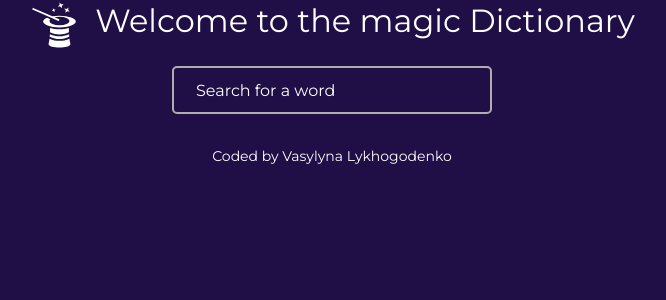
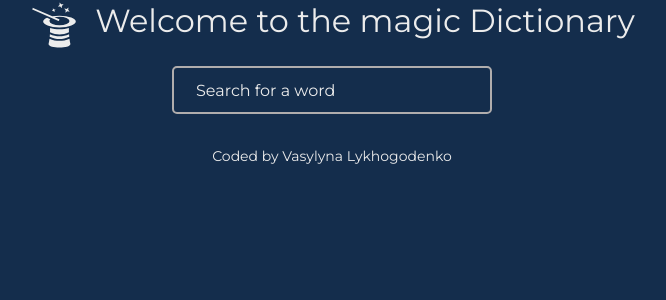
Before and after one commit to codingmemories/dictionary-app, a React (Create React App) app: page / in a window 1280 px wide. Shown: the top 300 px of the page, without its empty margins (308-974 px from the left). Built offline with nearby package versions, Linux system fonts and the light colour scheme; the HTML template or start-up script is replaced by a standard one.

Commit message:
add colors

```diff
--- a/src/App.css
+++ b/src/App.css
@@ -20,7 +20,7 @@
 }
 
 .title-background h1 {
-  color: #fff;
+  color: #ececec;
   font-size: 2em;
 }
 
--- a/src/components/Dictionary/dictionary.css
+++ b/src/components/Dictionary/dictionary.css
@@ -16,7 +16,7 @@
   height: 100%;
   border: 2px solid #b0adad;
   border-radius: 5px;
-  color: #fff;
+  color: #ececec;
   outline: none;
   padding: 1.25rem;
   background: none;
@@ -27,7 +27,7 @@
 }
 
 .form__input:focus {
-  border-color: #b0adad;
+  border-color: #9fd3c7;
 }
 
 .form__label {
@@ -35,10 +35,10 @@
   left: 1rem;
   top: 0.8rem;
   padding: 0 0.5rem;
-  color: #fff;
+  color: #ececec;
   cursor: text;
   transition: top 200ms ease-in, left 200ms ease-in, font-size 200ms ease-in;
-  background-color: #200e47;
+  background-color: #142d4c;
 }
 
 .form__input:focus ~ .form__label,
--- a/src/index.css
+++ b/src/index.css
@@ -4,8 +4,8 @@ body {
   font-family: "Montserrat", sans-serif;
   -webkit-font-smoothing: antialiased;
   -moz-osx-font-smoothing: grayscale;
-  color: #fff;
-  background-color: #200e47;
+  color: #ececec;
+  background-color: #142d4c;
 }
 
 code {
```
